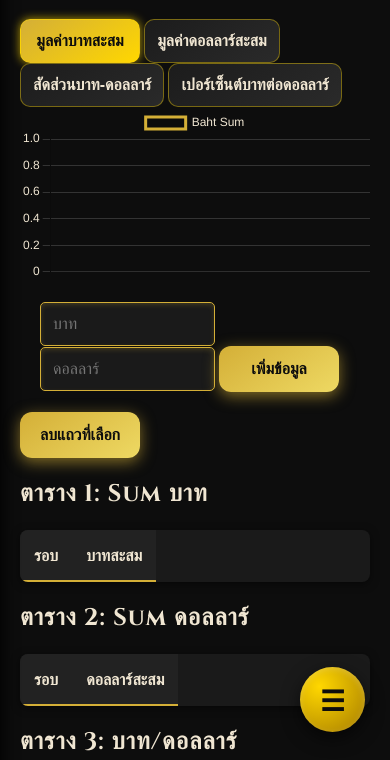
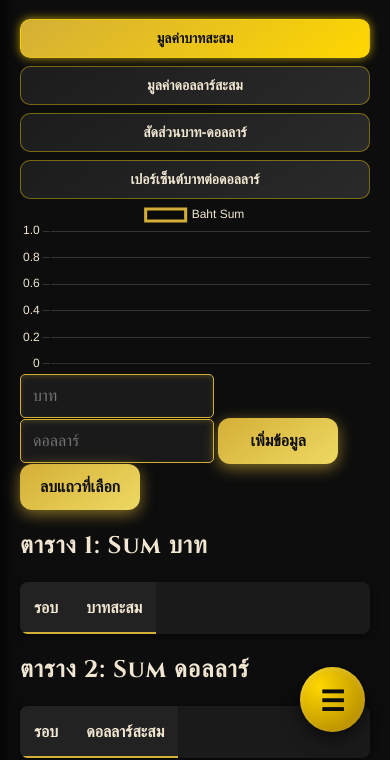
Before and after one commit to 69ScoresThatsME/idxTestting, a plain HTML site: page index.html in a window 390 px wide. Shown: the part 87-847 px from the top of the page. Drawn offline with nearby package versions, Linux system fonts and the light colour scheme.

Commit message:
Update index.html

```diff
--- a/index.html
+++ b/index.html
@@ -19,7 +19,6 @@ body {
   color: #e0e0e0;         /* ตัวหนังสือสว่าง */
 }
 .container { display:flex; min-height:100vh; }
-
 
 
 /* ===== Sidebar ===== */
@@ -414,6 +413,37 @@ td, th { padding: 14px; }
   box-shadow: 0 0 10px rgba(255,215,0,0.7);
 }
 
+canvas {
+  width: 100% !important;
+  max-width: 100%;
+  height: 300px; /* กำหนดความสูงคงที่ หรือปรับตามขนาดมือถือ */
+  display: none;
+}
+@media (max-width: 600px) {
+  canvas {
+    height: 220px; /* ความสูงเหมาะสมบนมือถือ */
+  }
+}
+
+.graph-buttons {
+  display: flex;
+  flex-wrap: wrap;
+  gap: 8px;
+}
+
+.graph-buttons button {
+  flex: 1 1 45%; /* desktop */
+}
+
+@media (max-width: 600px) {
+  .graph-buttons button {
+    flex: 1 1 100%; /* แถวละปุ่มบนมือถือ */
+    font-size: 14px;
+    padding: 10px;
+  }
+}
+
+
 
 </style>
 <link href="https://fonts.googleapis.com/css2?family=Cinzel:wght@700&display=swap" rel="stylesheet">
@@ -451,7 +481,7 @@ td, th { padding: 14px; }
       <canvas id="chartRatio"></canvas>
       <canvas id="chartPercent"></canvas>
 
-      <div class="input-box" style="margin: 20px;">
+      <div class="input-box">
         <input type="number" id="baht" placeholder="บาท">
         <input type="number" id="dollar" placeholder="ดอลลาร์">
         <button onclick="addData()" >เพิ่มข้อมูล</button>
```
